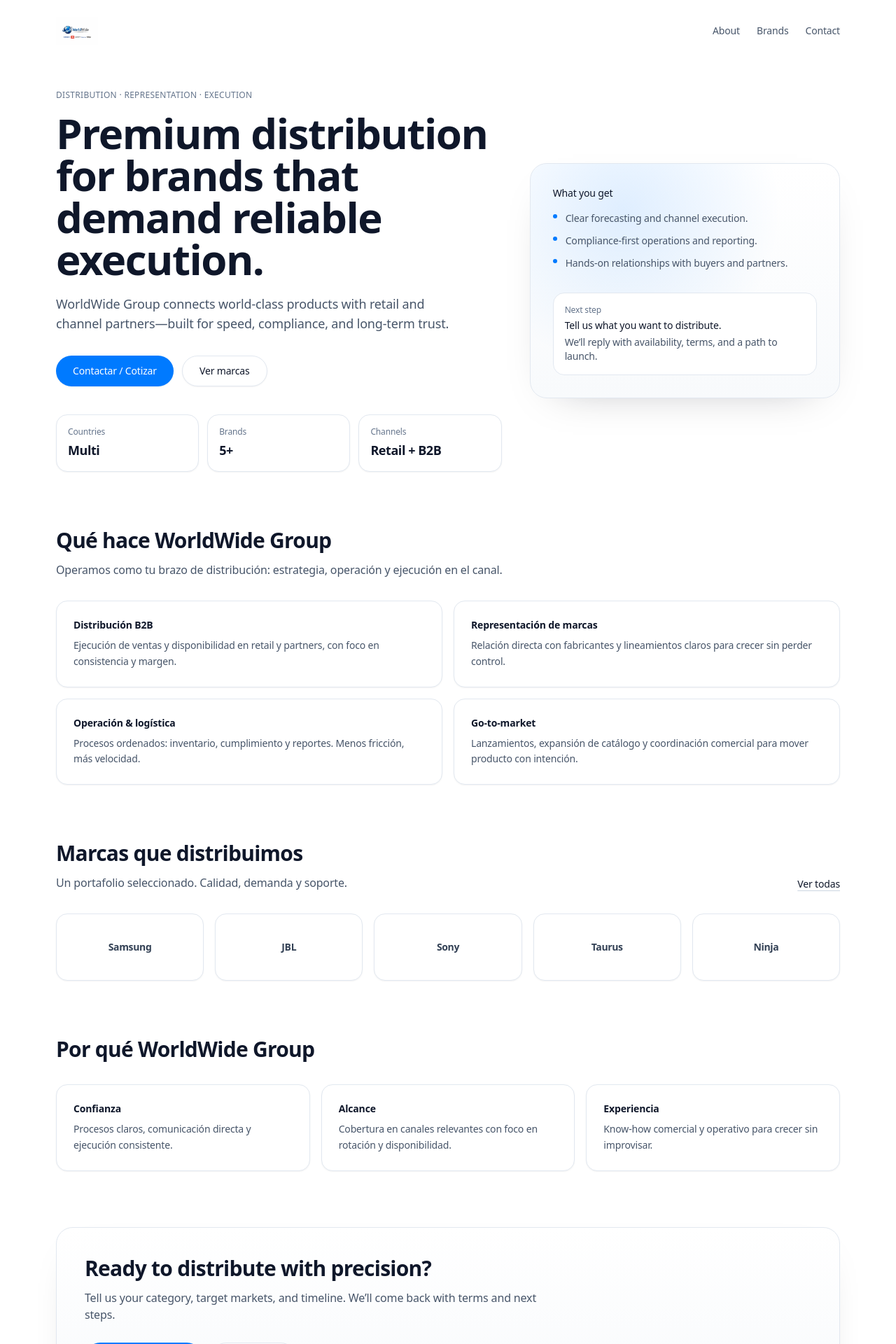
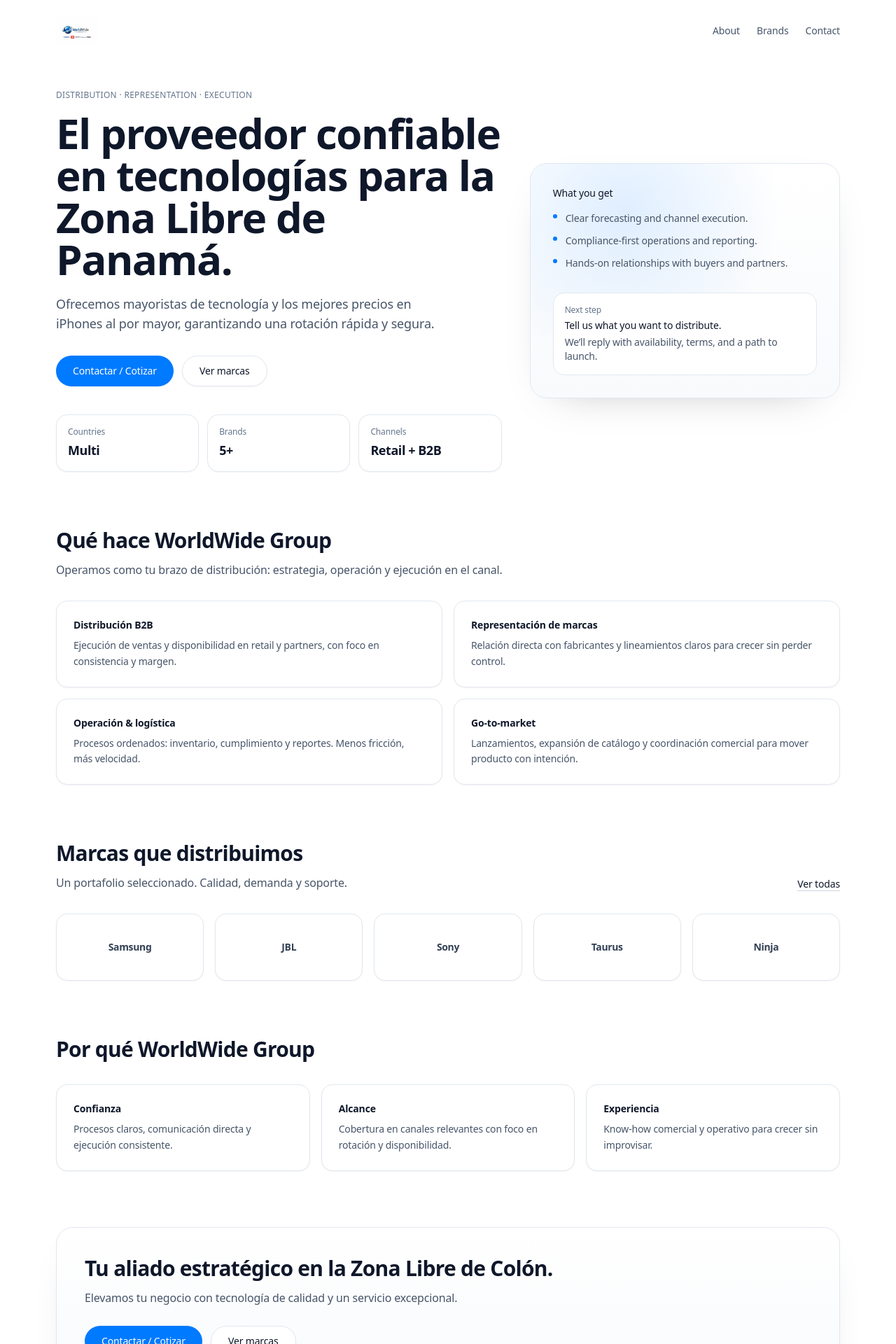
Before and after one commit to Pachosan13/worldwidegroup, a Next.js app: page / in a window 1280 px wide. Shown: the top 1920 px of the page at 70% size. Built offline with nearby package versions, Linux system fonts and the light colour scheme.

Commit message:
copy: icp-based hero and cta

```diff
--- a/src/app/page.tsx
+++ b/src/app/page.tsx
@@ -45,11 +45,10 @@
               DISTRIBUTION · REPRESENTATION · EXECUTION
             </p>
             <h1 className="mt-4 text-4xl font-semibold tracking-tight text-slate-900 md:text-6xl">
-              Premium distribution for brands that demand reliable execution.
+              El proveedor confiable en tecnologías para la Zona Libre de Panamá.
             </h1>
             <p className="mt-5 max-w-xl text-base leading-relaxed text-slate-600 md:text-lg">
-              WorldWide Group connects world-class products with retail and channel partners—built for speed,
-              compliance, and long-term trust.
+              Ofrecemos mayoristas de tecnología y los mejores precios en iPhones al por mayor, garantizando una rotación rápida y segura.
             </p>
 
             <div className="mt-8 flex flex-col gap-3 sm:flex-row">
@@ -193,10 +192,10 @@
         <section className="mt-20">
           <div className="rounded-3xl border border-slate-200 bg-gradient-to-b from-white to-slate-50 p-10 shadow-[0_20px_60px_-40px_rgba(2,6,23,0.35)]">
             <h2 className="text-2xl font-semibold tracking-tight text-slate-900 md:text-3xl">
-              Ready to distribute with precision?
+              Tu aliado estratégico en la Zona Libre de Colón.
             </h2>
             <p className="mt-3 max-w-2xl text-slate-600">
-              Tell us your category, target markets, and timeline. We’ll come back with terms and next steps.
+              Elevamos tu negocio con tecnología de calidad y un servicio excepcional.
             </p>
             <div className="mt-7 flex flex-col gap-3 sm:flex-row">
               <Link
```
